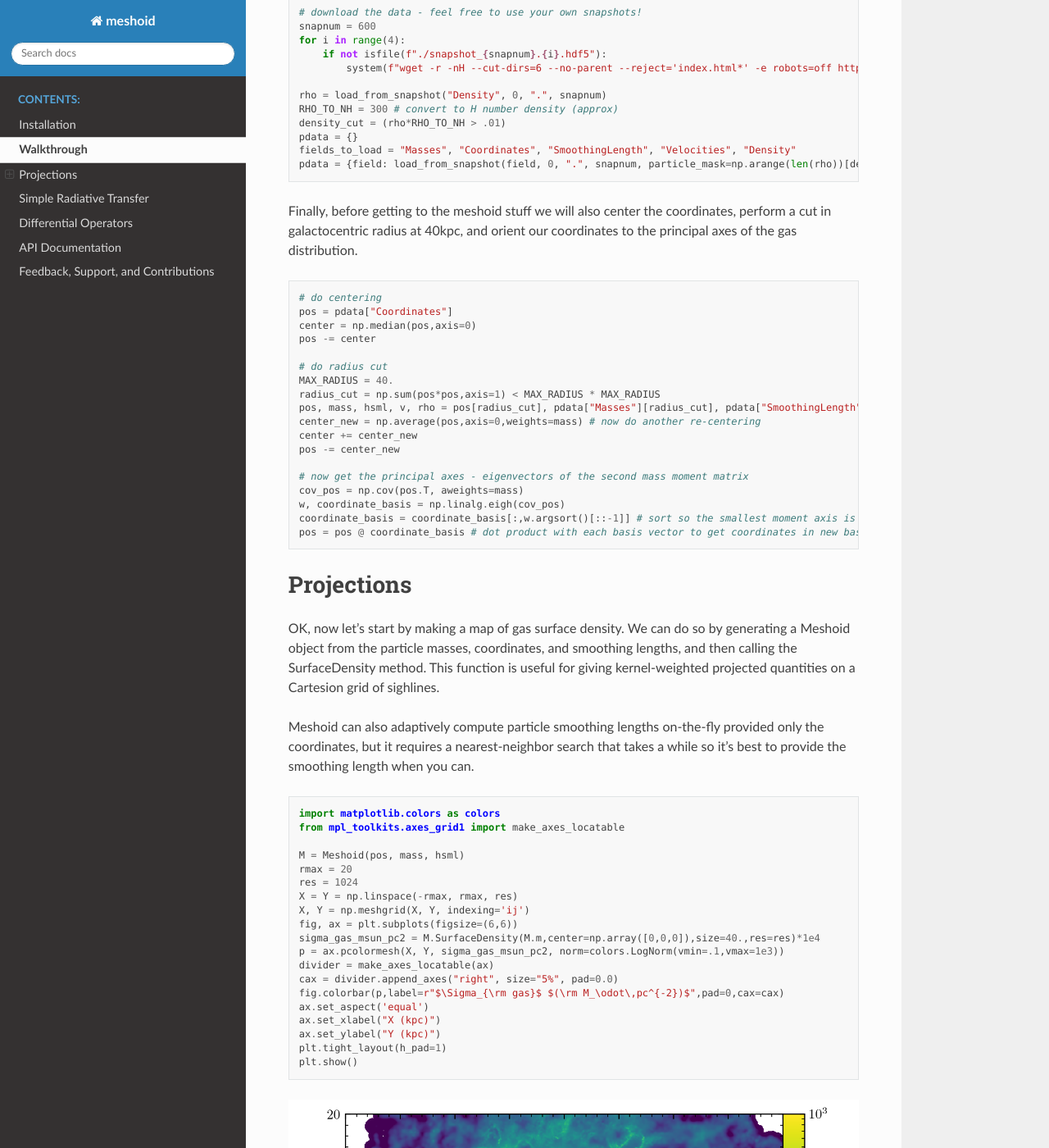
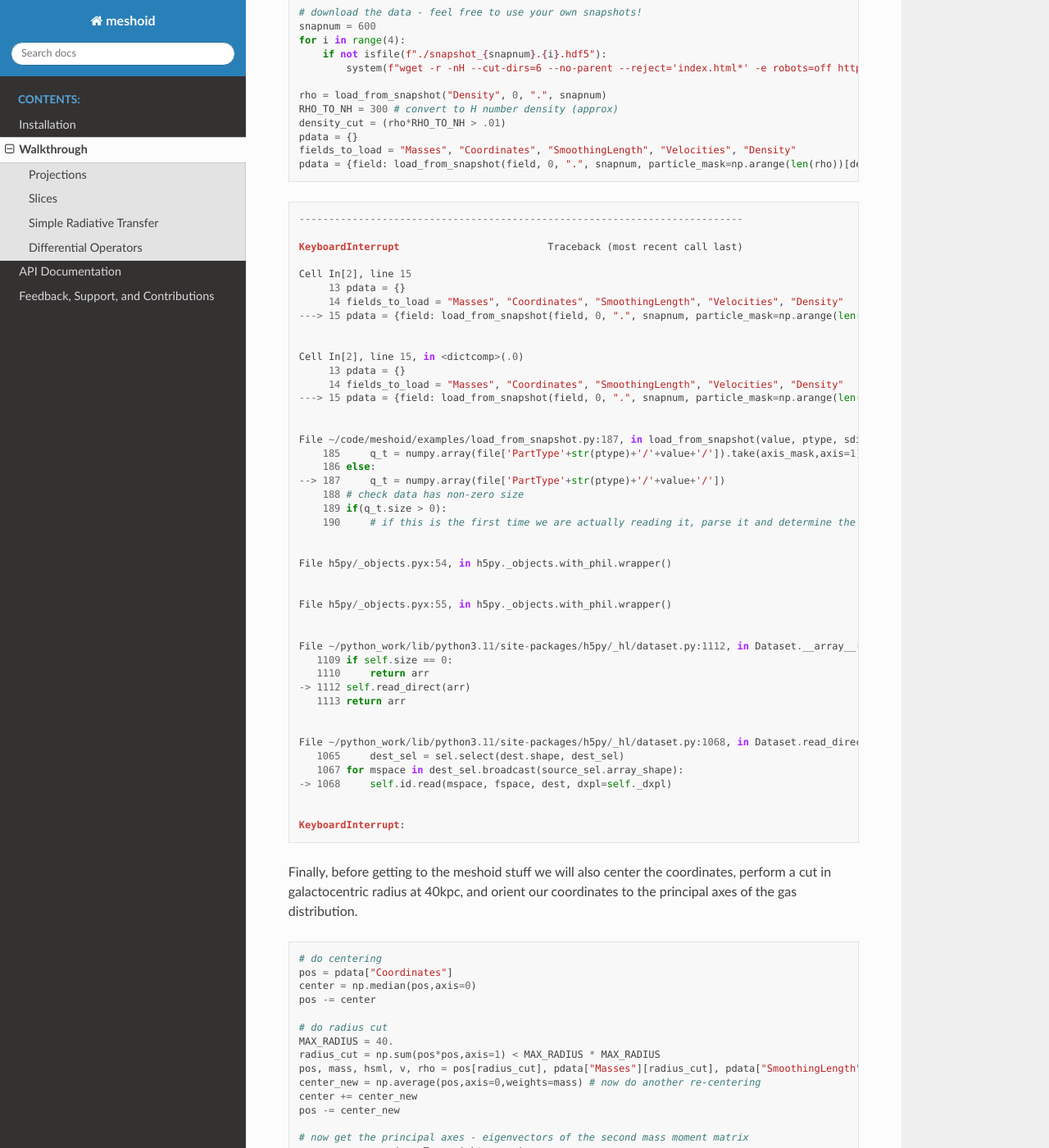
Before and after one commit to mikegrudic/meshoid, a Sphinx documentation site: the page built from docs/source/Walkthrough.rst, in a window 1280 px wide and 1400 px high, scrolled down 477 px. Shown: the whole window at 82% size. Built offline with Sphinx 7.4.7 and the Read the Docs theme 3.1.0, drawn with Linux system fonts in a browser that asks for light colours; some of the changed text lies outside the part shown.

Commit message:
small tweaks to walkthrough

```diff
--- a/docs/source/Walkthrough.rst
+++ b/docs/source/Walkthrough.rst
@@ -33,6 +33,57 @@
     fields_to_load = "Masses", "Coordinates", "SmoothingLength", "Velocities", "Density"
     pdata = {field: load_from_snapshot(field, 0, ".", snapnum, particle_mask=np.arange(len(rho))[density_cut]) for field in fields_to_load}
 
+
+::
+
+
+    ---------------------------------------------------------------------------
+
+    KeyboardInterrupt                         Traceback (most recent call last)
+
+    Cell In[2], line 15
+         13 pdata = {}
+         14 fields_to_load = "Masses", "Coordinates", "SmoothingLength", "Velocities", "Density"
+    ---> 15 pdata = {field: load_from_snapshot(field, 0, ".", snapnum, particle_mask=np.arange(len(rho))[density_cut]) for field in fields_to_load}
+
+
+    Cell In[2], line 15, in <dictcomp>(.0)
+         13 pdata = {}
+         14 fields_to_load = "Masses", "Coordinates", "SmoothingLength", "Velocities", "Density"
+    ---> 15 pdata = {field: load_from_snapshot(field, 0, ".", snapnum, particle_mask=np.arange(len(rho))[density_cut]) for field in fields_to_load}
+
+
+    File ~/code/meshoid/examples/load_from_snapshot.py:187, in load_from_snapshot(value, ptype, sdir, snum, particle_mask, axis_mask, units_to_physical, four_char, snapshot_name, snapdir_name, extension)
+        185     q_t = numpy.array(file['PartType'+str(ptype)+'/'+value+'/']).take(axis_mask,axis=1)
+        186 else:
+    --> 187     q_t = numpy.array(file['PartType'+str(ptype)+'/'+value+'/'])
+        188 # check data has non-zero size
+        189 if(q_t.size > 0):
+        190     # if this is the first time we are actually reading it, parse it and determine the shape of the vector, to build the data container
+
+
+    File h5py/_objects.pyx:54, in h5py._objects.with_phil.wrapper()
+
+
+    File h5py/_objects.pyx:55, in h5py._objects.with_phil.wrapper()
+
+
+    File ~/python_work/lib/python3.11/site-packages/h5py/_hl/dataset.py:1112, in Dataset.__array__(self, dtype, copy)
+       1109 if self.size == 0:
+       1110     return arr
+    -> 1112 self.read_direct(arr)
+       1113 return arr
+
+
+    File ~/python_work/lib/python3.11/site-packages/h5py/_hl/dataset.py:1068, in Dataset.read_direct(self, dest, source_sel, dest_sel)
+       1065     dest_sel = sel.select(dest.shape, dest_sel)
+       1067 for mspace in dest_sel.broadcast(source_sel.array_shape):
+    -> 1068     self.id.read(mspace, fspace, dest, dxpl=self._dxpl)
+
+
+    KeyboardInterrupt:
+
+
 Finally, before getting to the meshoid stuff we will also center the
 coordinates, perform a cut in galactocentric radius at 40kpc, and orient
 our coordinates to the principal axes of the gas distribution.
@@ -59,7 +110,7 @@
     pos = pos @ coordinate_basis # dot product with each basis vector to get coordinates in new basis
 
 Projections
-===========
+-----------
 
 OK, now let’s start by making a map of gas surface density. We can do so
 by generating a Meshoid object from the particle masses, coordinates,
@@ -141,7 +192,7 @@
 
 
 Simple Radiative Transfer
-=========================
+-------------------------
 
 Meshoid is also capable of performing radiative transfer with a known
 emissivity/source function and opacity, neglecting scattering. This is
@@ -202,7 +253,7 @@
 
 
 Differential Operators
-======================
+----------------------
 
 Now let’s play around with Meshoid’s numerical differentiation. Meshoid
 can take both first (Meshoid.D) and second derivatives (Meshoid.D2) on
@@ -280,16 +331,3 @@
 
 
 .. image:: MeshoidTest_files/MeshoidTest_15_0.png
-
-
-.. code:: ipython3
-
-    M.particle_mask
-
-
-
-
-.. parsed-literal::
-
-    array([      0,       1,       2, ..., 2378700, 2378701, 2378702],
-          shape=(2378703,))
```
Also changed, not shown: README.md (+295 -0 lines), 1 other file.
